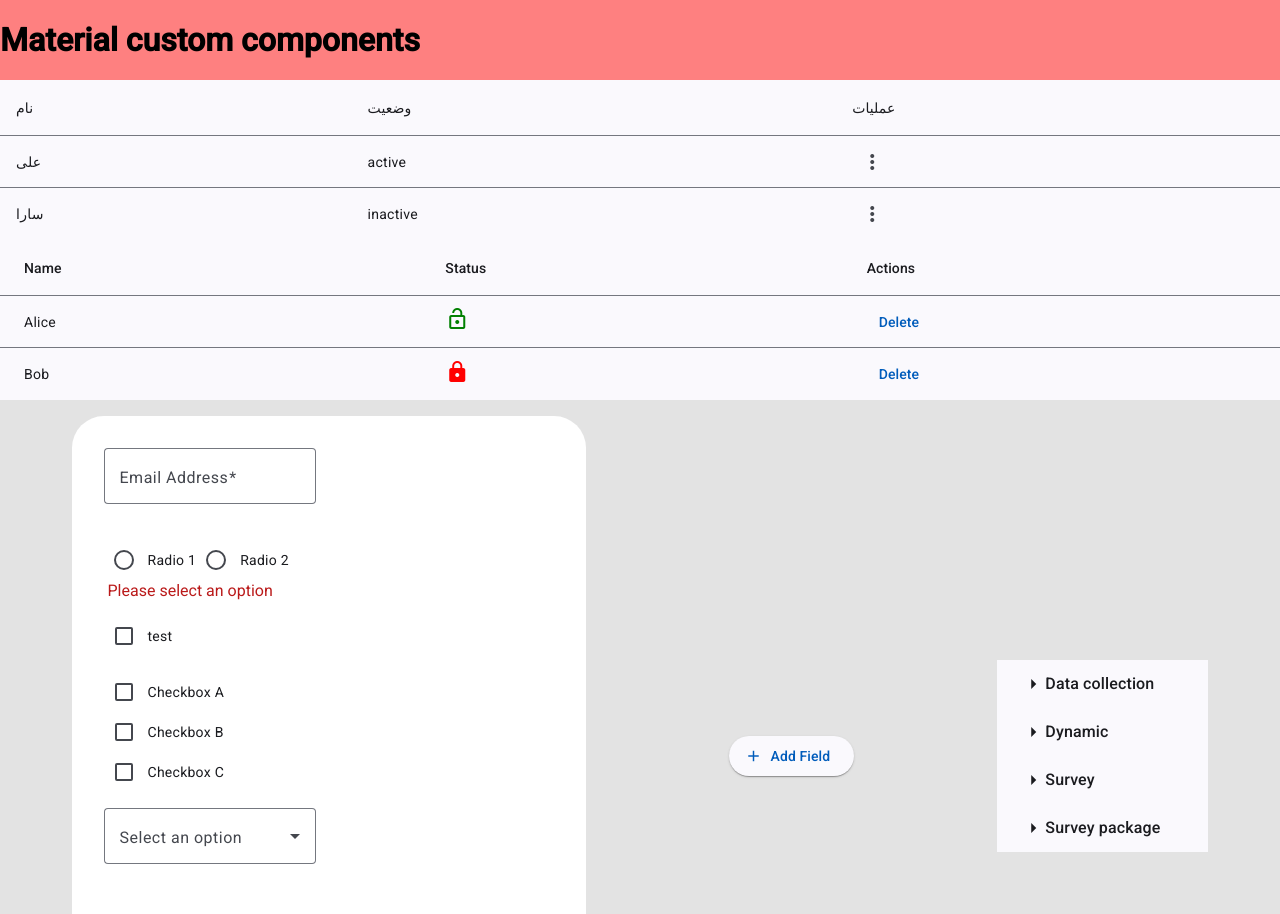
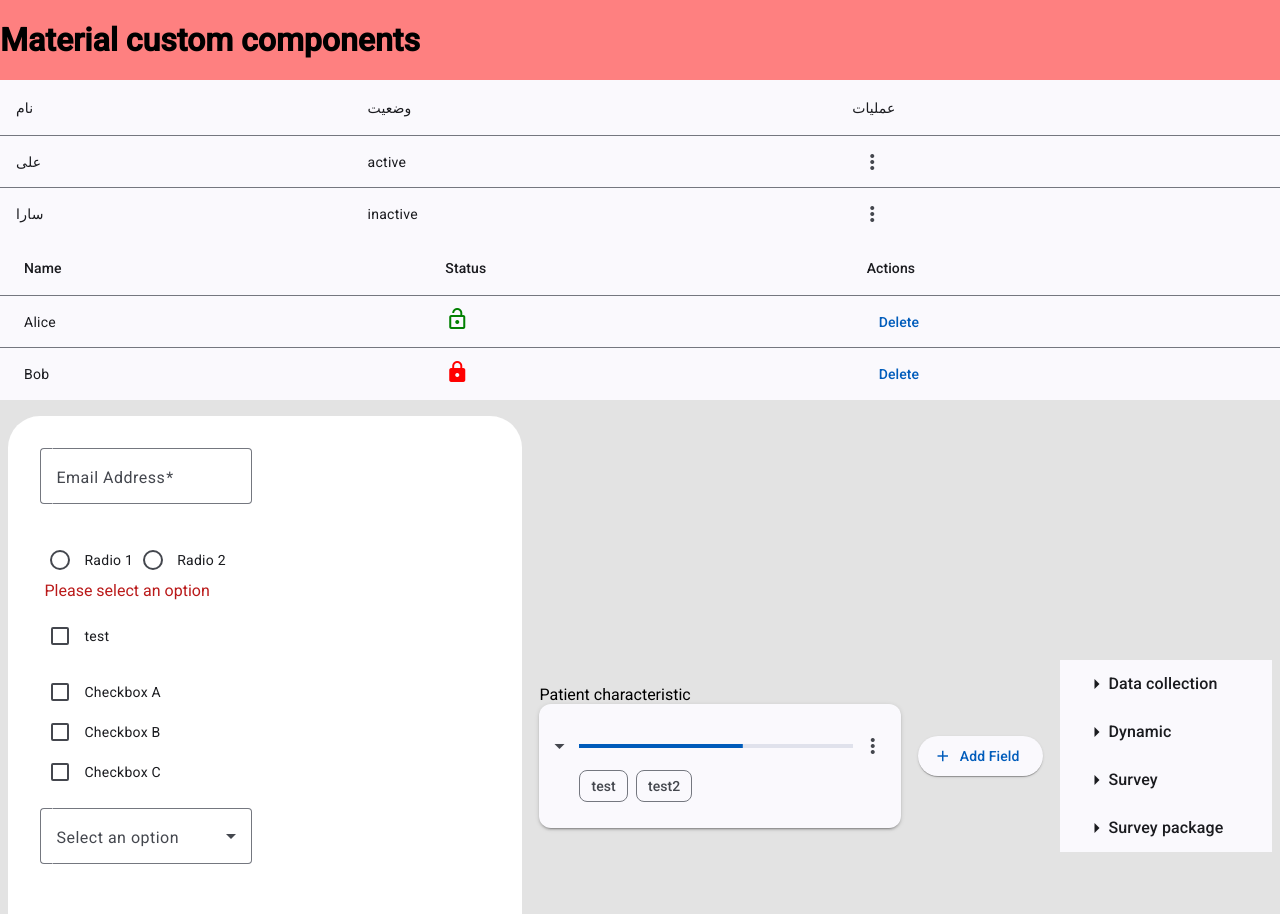
Before and after one commit to hkhodkar/material-custom-components, an Angular app: page / in a window 1280 px wide. Shown: the top 914 px of the page. Built offline with nearby package versions, Linux system fonts and the light colour scheme.

Commit message:
chore: implements expanded progress bar

```diff
--- a/src/app/app.component.html
+++ b/src/app/app.component.html
@@ -37,7 +37,16 @@
       [disabled]="form.invalid"
     />
   </form>
-
+  <app-expanded-progress-bar
+  title="Patient characteristic"
+  [progress]="60"
+  [rows]="[
+    { label: 'Demographic', tags: ['Locked', 'Signed', 'SDV'] },
+    { label: 'Diagnosis and medical history', tags: ['Locked', 'Signed', 'SDV'] },
+    { label: 'About career', tags: ['Locked', 'Signed', 'SDV'] },
+    { label: 'Heart rate', tags: ['Locked', 'Signed'], repeating: true }
+  ]">
+</app-expanded-progress-bar>
   <app-menu-panel />
   <app-expand-menu />
 </div>
--- a/src/app/app.component.ts
+++ b/src/app/app.component.ts
@@ -23,6 +23,7 @@ import { TableComponent } from "./table/table.component";
 import { DynamicTableComponent, TableColumn } from './dynamic-table/dynamic-table.component';
 import { TableStatusComponent } from './table-status/table-status.component';
 import { TableActionComponent } from './table-action/table-action.component';
+import { ExpandedProgressBarComponent } from "./expanded-progress-bar/expanded-progress-bar.component";
 
 @Component({
   selector: 'app-root',
@@ -40,7 +41,8 @@ import { TableActionComponent } from './table-action/table-action.component';
     CommonModule,
     ExpandMenuComponent,
     TableComponent,
-    DynamicTableComponent
+    DynamicTableComponent,
+    ExpandedProgressBarComponent
   ],
   templateUrl: './app.component.html',
   styleUrl: './app.component.scss',
--- /dev/null
+++ b/src/app/expanded-progress-bar/expanded-progress-bar.component.html
@@ -0,0 +1,51 @@
+<div>{{ title }}</div>
+<mat-expansion-panel [expanded]="false" [hideToggle]="true">
+  <mat-expansion-panel-header>
+    <div class="header">
+      <div class="header-actions">
+        <button mat-icon-button>
+          <mat-icon>arrow_drop_down</mat-icon>
+        </button>
+        <mat-progress-bar
+          mode="determinate"
+          [value]="progress"
+          class="progress-bar"
+        >
+        </mat-progress-bar>
+        <button mat-icon-button [matMenuTriggerFor]="menu">
+          <mat-icon>more_vert</mat-icon>
+        </button>
+        <mat-menu #menu="matMenu">
+          <button mat-menu-item>Edit</button>
+          <button mat-menu-item>Delete</button>
+        </mat-menu>
+      </div>
+      <div class="header-labels">
+        <mat-chip-listbox>
+          <mat-chip>test</mat-chip>
+          <mat-chip>test2</mat-chip>
+        </mat-chip-listbox>
+      </div>
+    </div>
+  </mat-expansion-panel-header>
+
+  <div *ngFor="let row of rows" class="section-row">
+    <div>
+      <span>{{ row.label }}</span>
+      <mat-chip-listbox>
+        <mat-chip *ngIf="row.repeating">Repeating data</mat-chip>
+        <mat-chip *ngFor="let tag of row.tags" selected>{{ tag }}</mat-chip>
+      </mat-chip-listbox>
+    </div>
+
+    <div>
+      <button mat-icon-button [matMenuTriggerFor]="menu">
+        <mat-icon>more_vert</mat-icon>
+      </button>
+      <mat-menu #menu="matMenu">
+        <button mat-menu-item>Edit</button>
+        <button mat-menu-item>Delete</button>
+      </mat-menu>
+    </div>
+  </div>
+</mat-expansion-panel>
--- /dev/null
+++ b/src/app/expanded-progress-bar/expanded-progress-bar.component.scss
@@ -0,0 +1,33 @@
+@use "@angular/material" as mat;
+
+:host {
+  @include mat.expansion-overrides(
+    (
+      header-collapsed-state-height: 124px,
+    )
+  );
+  mat-expansion-panel-header {
+    padding: 0 !important;
+  }
+  .header {
+    display: flex;
+    flex-direction: column;
+    width: 100%;
+
+    &-actions {
+      display: flex;
+      align-items: center;
+    }
+
+    &-labels {
+      padding-inline: 2.5rem;
+    }
+  }
+
+  .section-row {
+    display: flex;
+    justify-content: space-between;
+    align-items: center;
+    padding-block: .75rem;
+  }
+}
```
Also changed, not shown: src/app/expanded-progress-bar/expanded-progress-bar.component.ts (added, +34 -0 lines), 1 other file (tests, documents, lock files or other folders).
